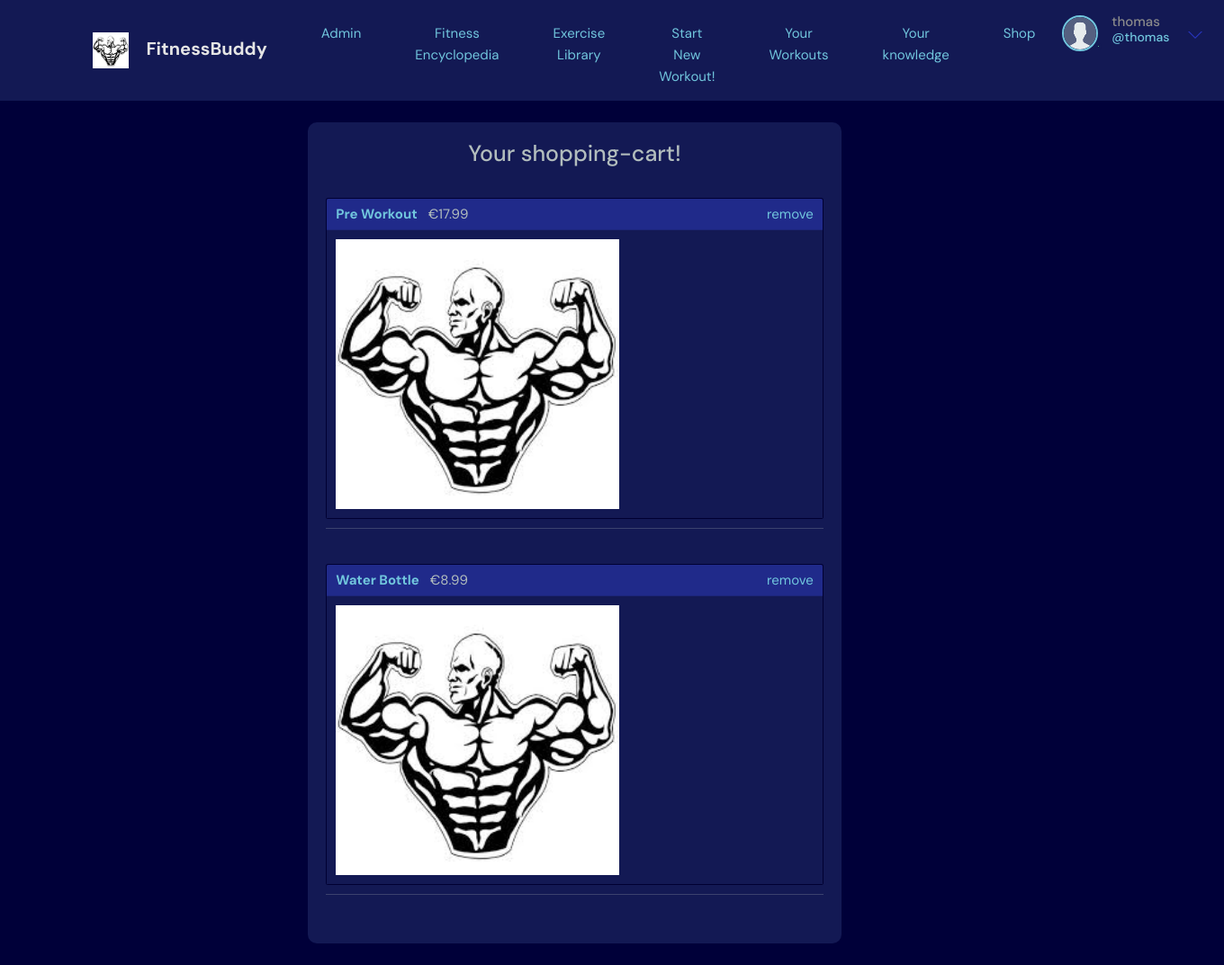
After one commit to ThomasvdHulst/FitnessBuddy_v2, a Django app: page /shopping-cart in a window 1360 px wide. The commit adds this page. Shown: the whole page at 90% size. Run offline with Django 4.2, Linux system fonts and the light colour scheme; a user stored in the database is signed in; data comes from the database, SQL or seed files in the repository; both versions use the stored data as it was after the commit.

Commit message:
shop changes

```diff
--- a/base/admin.py
+++ b/base/admin.py
@@ -1,7 +1,7 @@
 from django.contrib import admin
 
 # Register your models here.
-from .models import User, Exercise, Workout, BodyPart, OwnExercise, Statement, EncItem, EncTopic, ShopItem, ShopItemSection
+from .models import User, Exercise, Workout, BodyPart, OwnExercise, Statement, EncItem, EncTopic, ShopItem, ShopItemSection, ShoppingCart
 
 admin.site.register(User)
 admin.site.register(Exercise)
@@ -13,3 +13,4 @@ admin.site.register(EncTopic)
 admin.site.register(EncItem)
 admin.site.register(ShopItem)
 admin.site.register(ShopItemSection)
+admin.site.register(ShoppingCart)
--- a/base/models.py
+++ b/base/models.py
@@ -2,12 +2,39 @@ from django.db import models
 from django.contrib.auth.models import AbstractUser
 
 # Create your models here.
+class ShopItemSection(models.Model):
+    name = models.CharField(max_length=20)
+
+    def __str__(self):
+        return self.name
+
+class ShopItem(models.Model):
+    name = models.CharField(max_length=200)
+    description = models.TextField(null=True)
+    image = models.ImageField(null=True, blank=True)
+    price = models.FloatField(null=True)
+    section = models.ForeignKey(ShopItemSection, on_delete=models.CASCADE, null=True)
+
+    class Meta:
+        ordering = ['name']
+
+    def __str__(self):
+        return self.name
+
+class ShoppingCart(models.Model):
+    name = models.CharField(max_length=100, null=True)
+    items = models.ManyToManyField(ShopItem)
+
+    def __str__(self):
+        return self.name
+
 class User(AbstractUser):
     name = models.CharField(max_length=200, null=True)
     email = models.EmailField(null=True, unique=True)
     is_email_verified = models.BooleanField(default=False)
     bio = models.TextField(null=True, blank=True)
     completed_knowledge_statement = models.BooleanField(default=False)
+    shoppingcart = models.ForeignKey(ShoppingCart, on_delete=models.CASCADE, null=True)
 
     avatar = models.ImageField(null=True, default="avatar.svg")
 
@@ -83,23 +110,3 @@ class EncItem(models.Model):
 
     def __str__(self):
         return self.name
-
-
-class ShopItemSection(models.Model):
-    name = models.CharField(max_length=20)
-
-    def __str__(self):
-        return self.name
-
-class ShopItem(models.Model):
-    name = models.CharField(max_length=200)
-    description = models.TextField(null=True)
-    image = models.ImageField(null=True, blank=True)
-    price = models.FloatField(null=True)
-    section = models.ForeignKey(ShopItemSection, on_delete=models.CASCADE, null=True)
-
-    class Meta:
-        ordering = ['name']
-
-    def __str__(self):
-        return self.name
--- /dev/null
+++ b/base/templates/base/shopping_cart.html
@@ -0,0 +1,55 @@
+{% extends 'main.html' %}
+
+{% block content %}
+    <main class="layout layout--3">
+      <div class="container">
+        <!-- Topics Start -->
+        <div>
+
+        </div>
+
+        <!-- Topics End -->
+
+        <!-- Room List Start -->
+        <div class="roomList">
+            <div class="roomListRoom">
+                <h1 style="text-align:center;">Your shopping-cart!</h1>
+                <br />
+
+                {% for item in items %}
+                <div class="card mt-2">
+                    <div class="card-header">
+                        <div style="float:left;">
+                            <strong><a href="{% url 'view-shop-item' item.id %}">{{item.name}}</a></strong> &nbsp; €{{item.price}}
+                        </div>
+                        <div style="float:right;">
+                            <a href="{% url 'delete-shopitem' item.id %}"> remove </a>
+                        </div>
+                    </div>
+                    <div class="card-body">
+                      {% if item.image %}
+                        <div>
+                            <a href="{% url 'view-shop-item' item.id %}"><img class="image" src="{{ item.image.url }}"></a>
+                        </div>
+                        {% endif %}
+                    </div>
+                </div>
+                <hr><br />
+                {% empty %}
+                <div>
+                    <h3 style="text-align:center;">Your shopping-cart is empty, go to the shop to add items!</h3>
+                </div>
+                {% endfor %}
+            </div>
+        </div>
+        <!-- Room List End -->
+
+        <!-- Activities Start -->
+        <div>
+
+        </div>
+        <!-- Activities End -->
+        </div>
+    </main>
+
+{% endblock %}
--- a/base/templates/base/update-user.html
+++ b/base/templates/base/update-user.html
@@ -1,4 +1,4 @@
-{% extends 'main.html' %}
+{% extends 'main_no_nav.html' %}
 
 {% block content %}
 
--- a/base/urls.py
+++ b/base/urls.py
@@ -23,6 +23,8 @@ urlpatterns = [
     path('view-enc-item/<str:pk>/', views.viewEncItem, name="view-enc-item"),
     path('shop', views.shop, name="shop"),
     path('view-shop-item/<str:pk>/', views.viewShopItem, name="view-shop-item"),
+    path('shopping-cart', views.shoppingCart, name="shopping-cart"),
+    path('delete-shopitem/<str:pk>/', views.deleteShopItem, name="delete-shopitem"),
 
     path('activate-user/<uidb64>/<token>', views.activate_user, name='activate'),
 ]
--- a/base/views.py
+++ b/base/views.py
@@ -5,7 +5,7 @@ from django.contrib import messages
 from django.contrib.auth.decorators import login_required
 from django.db.models import Q #Lets you use and/or for filter
 from django.contrib.auth import authenticate, login, logout
-from .models import User, Exercise, Workout, BodyPart, OwnExercise, Statement, EncItem, EncTopic, ShopItem, ShopItemSection
+from .models import User, Exercise, Workout, BodyPart, OwnExercise, Statement, EncItem, EncTopic, ShopItem, ShopItemSection, ShoppingCart
 from .forms import ExerciseForm, UserForm, MyUserCreationForm
 
 from itertools import chain
@@ -139,15 +139,19 @@ def registerPage(request):
             user.email = user.email.lower()
             user.save()
 
+            shoppingcart = ShoppingCart.objects.create(name=user.username)
+            user.shoppingcart = shoppingcart
+            user.save()
+
             adminstatements = Statement.objects.filter(
                 Q(user='1')
                 )
-
 
             for statement in adminstatements:
                 statement.pk = None
                 statement.user = user
                 statement.save()
+
 
 
             send_activation_email(request, user)
@@ -296,7 +300,7 @@ def workout(request):
             return redirect('workout-completed')
 
         else:
-             messages.error(request, 'Please at a exercise before completing your workout.')
+            messages.error(request, 'Please at a exercise before completing your workout.')
 
     context = {'workout':workout, 'exercises':exercises, 'currentExercises':currentExercises, 'ownexercises':ownexercises, 'currentOwnExercises':currentOwnExercises}
     return render(request, 'base/workout.html', context)
@@ -423,6 +427,7 @@ def viewEncItem(request, pk):
     context = {'item':item, 'topics':topics}
     return render(request, 'base/view_enc_item.html', context)
 
+@login_required(login_url='login')
 def shop(request):
     q = request.GET.get('q') if request.GET.get('q') != None else ''
 
@@ -437,9 +442,37 @@ def shop(request):
     context = {'sections':sections, 'shopitems':shopitems}
     return render(request, 'base/shop.html', context)
 
+@login_required(login_url='login')
 def viewShopItem(request, pk):
     item = ShopItem.objects.get(id=pk)
     sections = ShopItemSection.objects.all()
 
+    user = request.user
+
+    if request.method == 'POST':
+        user.shoppingcart.items.add(item)
+        messages.success(request, 'Item added to shopping cart!')
+        return redirect('shop')
+
     context = {'item':item, 'sections':sections}
     return render(request, 'base/view_shop_item.html', context)
+
+@login_required(login_url='login')
+def shoppingCart(request):
+    user = request.user
+
+    shoppingcart = user.shoppingcart
+    items = shoppingcart.items.all()
+
+    context = {'shoppingcart':shoppingcart, 'items':items}
+    return render(request, 'base/shopping_cart.html', context)
+
+@login_required(login_url='login')
+def deleteShopItem(request, pk):
+    user = request.user
+    item = user.shoppingcart.items.get(id=pk)
+
+    if request.method == 'POST':
+        user.shoppingcart.items.remove(item)
+        return redirect('shopping-cart')
+    return render(request, 'base/delete.html', {'obj':item})
--- a/templates/navbar.html
+++ b/templates/navbar.html
@@ -97,7 +97,7 @@
             Settings</a
           >
 
-          <a href="{% url 'shop' %}" class="dropdown-link"
+          <a href="{% url 'shopping-cart' %}" class="dropdown-link"
           ><svg version="1.1" xmlns="http://www.w3.org/2000/svg" width="32" height="32" viewBox="0 0 32 32">
             <title>tools</title>
             <!-- <path
```
Also changed, not shown: base/migrations/0031_shoppingcart_user_shoppingcart.py (added), base/migrations/0032_shoppingcart_name.py (added), base/migrations/0033_alter_shoppingcart_item.py (added), base/migrations/0034_remove_shoppingcart_item_shoppingcart_items.py (added), db.sqlite3.
